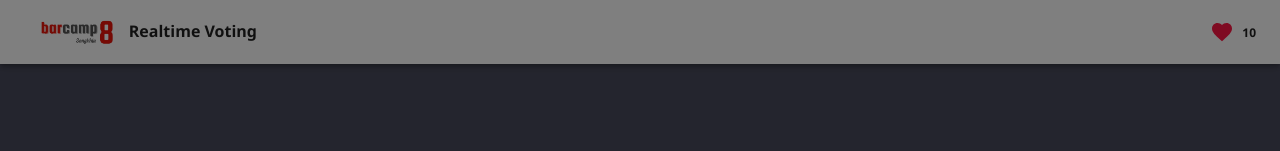
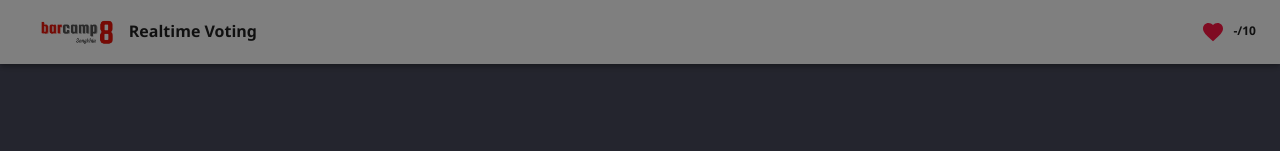
Before and after one commit to PhewPhyll/realtime-voting, a React (Create React App) app in the folder front-end/: page / in a window 1280 px wide. Shown: the top 151 px of the page. Built offline with nearby package versions, Linux system fonts and the light colour scheme.

Commit message:
Initial state of point, logo footer, modals

```diff
--- a/front-end/src/App.js
+++ b/front-end/src/App.js
@@ -17,7 +17,7 @@ import NavBar from './components/Navbar/Navbar.js';
 const userContext = React.createContext()
 
 function App() {
-  const [point,setPoint] = useState(0)
+  const [point,setPoint] = useState(null)
   const [data, setData] = useState([])
   const [alert, setAlert] = useState(false)
   const [centent, setContent] = useState("")
@@ -61,7 +61,7 @@ function App() {
     if (searchTerm === "") {
       return val
     }
-    else if (val.title.toLowerCase().includes(searchTerm.toLowerCase()) || val.speaker.includes(searchTerm) || val.category.toLowerCase().includes(searchTerm.toLowerCase())) {
+    else if (val.title.toLowerCase().includes(searchTerm.toLowerCase()) || val.speaker.toLowerCase().includes(searchTerm.toLowerCase()) || val.category.toLowerCase().includes(searchTerm.toLowerCase())) {
       return val
     }
 
--- a/front-end/src/components/Navbar/Navbar.js
+++ b/front-end/src/components/Navbar/Navbar.js
@@ -7,7 +7,7 @@ import barcampLogo from '../../image/BARCAMP8xl-removebg-preview.png';
 import Typography from '@mui/material/Typography';
 import { Box } from '@mui/material'
 import FavoriteIcon from '@mui/icons-material/Favorite';
-export default function NavBar({ used_point}) {
+export default function NavBar({used_point}) {
   return (
     <AppBar position="fixed">
       <Container maxWidth="xl">
@@ -18,10 +18,10 @@ export default function NavBar({ used_point}) {
           <Typography fontWeight='bold' variant='h7'>
             Realtime Voting
           </Typography>
-          <Box sx={{ display: 'flex', alignItems: 'end', gap: '0.5rem', textAlign: 'center',position: 'absolute', right: '0'  }}>
+          <Box sx={{height: '100%', display: 'flex', alignItems: 'center', gap: '0.5rem', textAlign: 'center',position: 'absolute', right: '0'  }}>
             <FavoriteIcon sx={{ color: '#ff1744' }} />
-            <Typography variant='caption' sx={{fontWeight:  'bold'}}>
-              {10 - used_point}
+            <Typography variant='caption' sx={{fontWeight: 'bold'}}>
+              {used_point ? `${used_point}/10` : "-/10"}
             </Typography>
           </Box>
         </Toolbar>
--- a/front-end/src/components/TopicCard/TopicCard.js
+++ b/front-end/src/components/TopicCard/TopicCard.js
@@ -204,7 +204,7 @@ export default function TopicCard({ data, callback, index }) {
                                     WebkitLineClamp: 3,
                                     WebkitBoxOrient: "vertical",
                                     fontWeight: '700',
-                                    fontSize: 24,
+                                    fontSize: 20,
                                     mt: 2,
                                     fontFamily: 'Noto Sans Thai',
                                     justifyContent: 'center',
@@ -260,7 +260,7 @@ export default function TopicCard({ data, callback, index }) {
                                 </Box>
                             ) : null}
 
-                            <Grid sx={{ flexGrow: 1, direction: "row", justifyContent: 'space-evenly' }} container spacing={1} >
+                            <Grid sx={{ flexGrow: 1, flexDirection: {xs: 'column', sm: 'row'}, justifyContent: 'space-evenly' }} container spacing={1} >
                                 <Grid item>
                                     <Grid container spacing={1}>
                                         <Grid item>
```
Also changed, not shown: front-end/src/image/pupa_logo_blue_with_bg.png.
